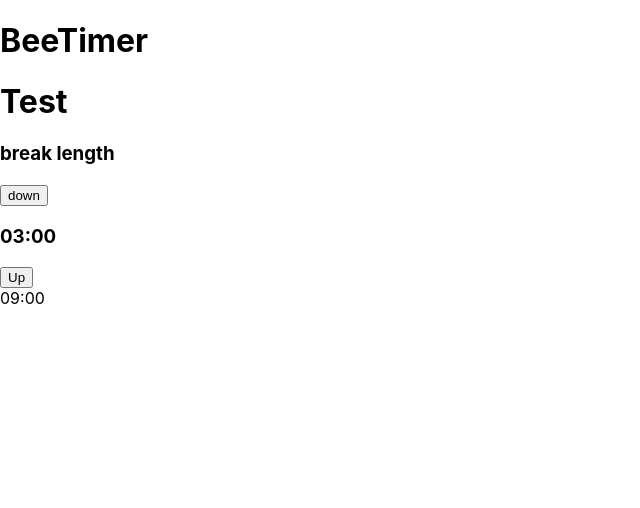
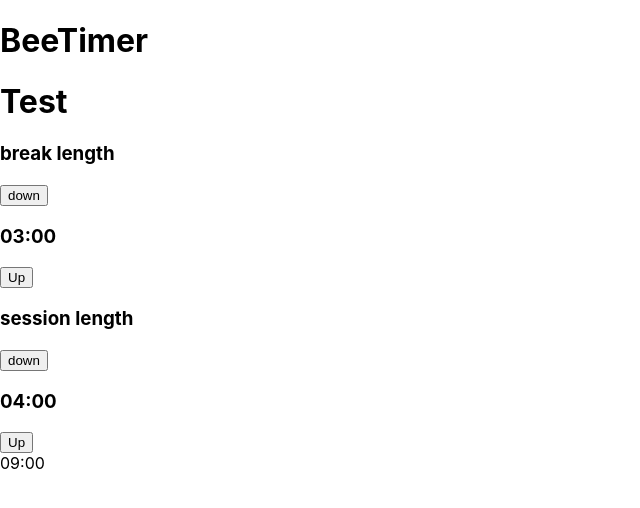
Before and after one commit to upluke/BeeTimer, a React (Create React App) app: page / in a window 1280 px wide. Shown: the top 508 px of the page, without its empty margins (0-640 px from the left). Built offline with nearby package versions, Linux system fonts and the light colour scheme.

Commit message:
sessionTimeAdded

```diff
--- a/src/components/TimerPage.js
+++ b/src/components/TimerPage.js
@@ -4,6 +4,7 @@ import Length from './Length'
 const TimerPage = () => {
     const [displayTime, setDisplayTime]=useState(9*60)
     const [breakTime, setBreakTime]=useState(3*60)
+    const [sessionTime, setSessionTime]=useState(4*60)
 
     const formatTIme=(time)=>{
         let minutes=Math.floor(time/60)
@@ -17,11 +18,14 @@ const TimerPage = () => {
     const changeTime=(amount, type)=>{
         if (type=="break"){
             setBreakTime((prev)=>prev+amount)
+        }else{
+            setSessionTime((prev)=>prev+amount)
         }
     }
     return(
     <div>
         <Length title={"break length"} changeTime={changeTime} type={"break"} time={breakTime} formatTime={formatTIme} />
+        <Length title={"session length"} changeTime={changeTime} type={"sessionTime"} time={sessionTime} formatTime={formatTIme} />
         {formatTIme(displayTime)}
     </div>
     )
```
